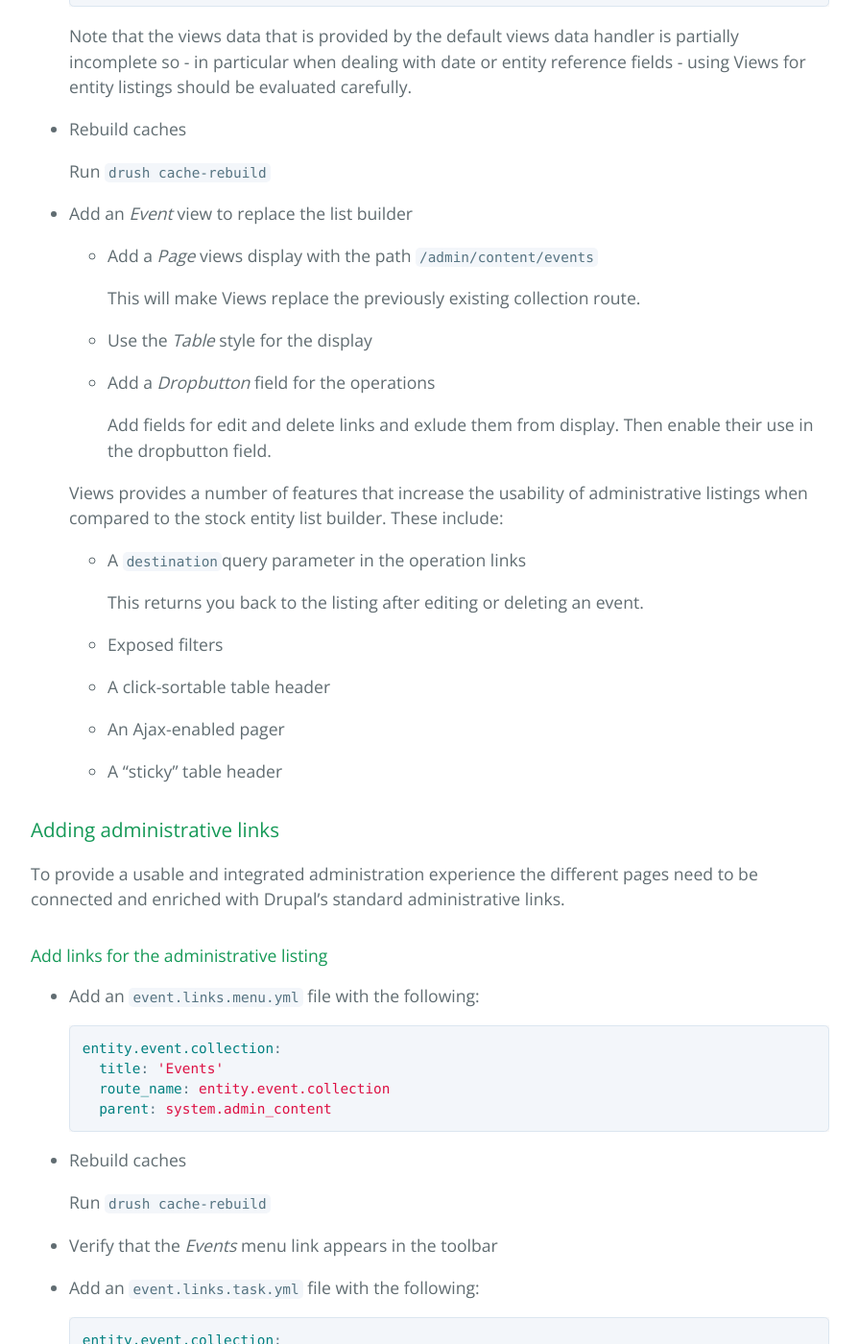
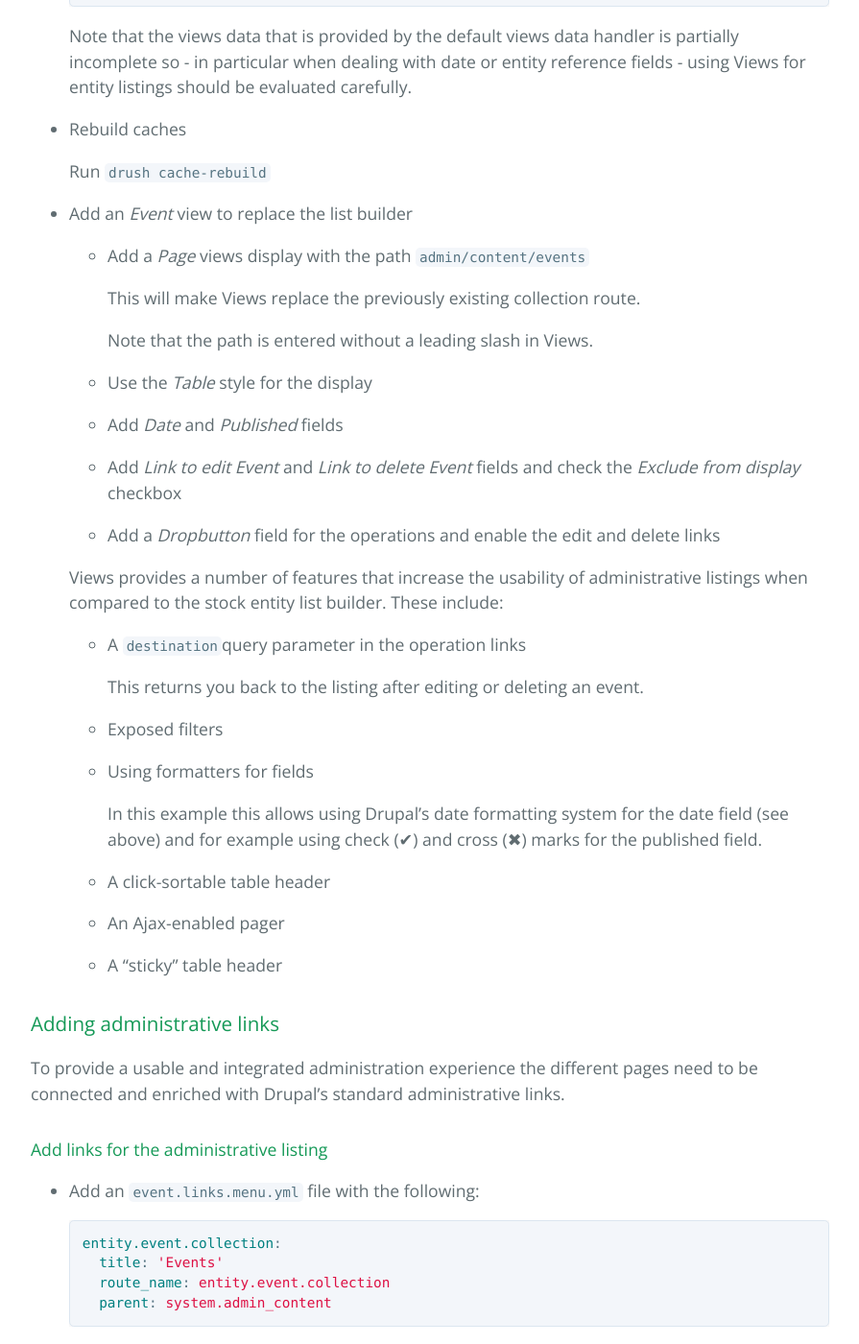
Before and after one commit to drupal-entity-training/event, a Jekyll site: the page built from index.md, in a window 1280 px wide and 1400 px high, scrolled down 27397 px. Shown: the whole window at 96% size, without its empty margins (192-1087 px from the left). Built offline with Jekyll 4.4.1, drawn with Linux system fonts in a browser that asks for light colours.

Commit message:
Expand and clarify the views configuration description

```diff
--- a/index.md
+++ b/index.md
@@ -1292,16 +1292,21 @@ listing of events.
 
 * Add an _Event_ view to replace the list builder
 
-  * Add a _Page_ views display with the path `/admin/content/events`
+  * Add a _Page_ views display with the path `admin/content/events`
 
     This will make Views replace the previously existing collection route.
 
+    Note that the path is entered without a leading slash in Views.
+
   * Use the _Table_ style for the display
 
-  * Add a _Dropbutton_ field for the operations
-
-    Add fields for edit and delete links and exlude them from display. Then
-    enable their use in the dropbutton field.
+  * Add _Date_ and _Published_ fields
+
+  * Add _Link to edit Event_ and _Link to delete Event_ fields and check the
+    _Exclude from display_ checkbox
+
+  * Add a _Dropbutton_ field for the operations and enable the edit and delete
+    links
 
   Views provides a number of features that increase the usability of
   administrative listings when compared to the stock entity list builder. These
@@ -1312,6 +1317,12 @@ listing of events.
     This returns you back to the listing after editing or deleting an event.
 
   * Exposed filters
+
+  * Using formatters for fields
+
+    In this example this allows using Drupal's date formatting system for the
+    date field (see above) and for example using check (✔) and cross (✖) marks
+    for the published field.
 
   * A click-sortable table header
 
```
